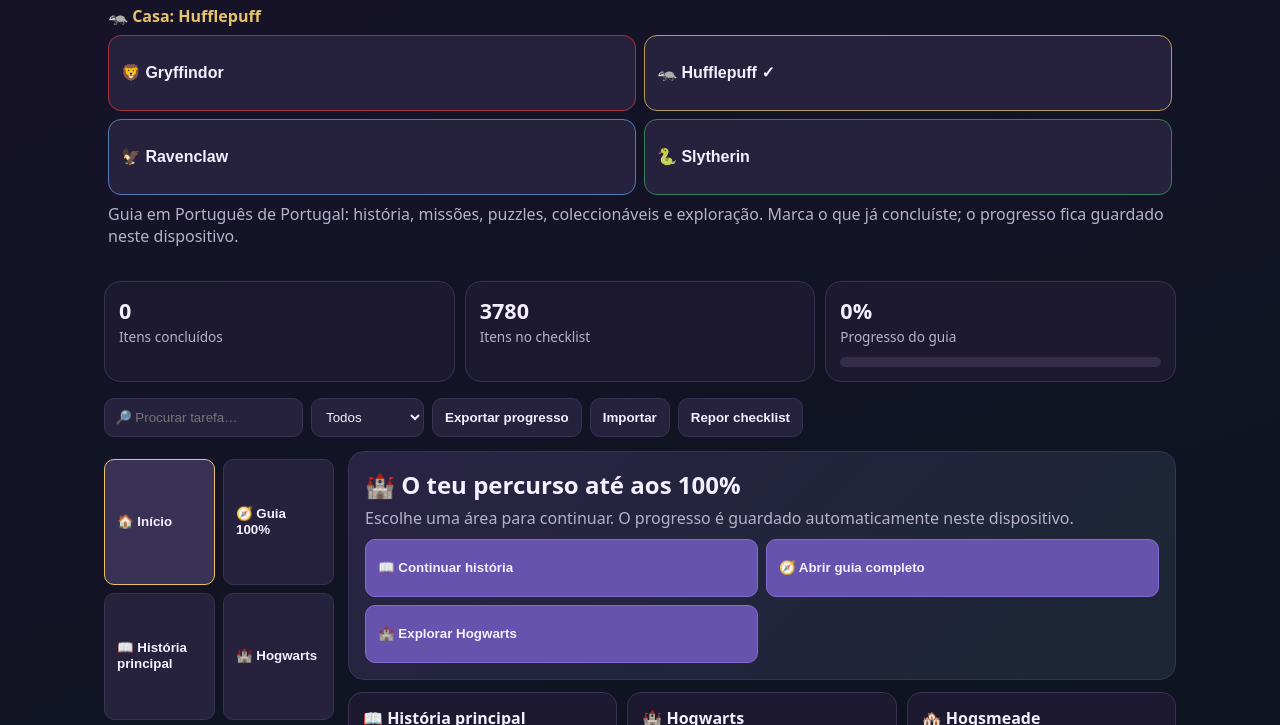
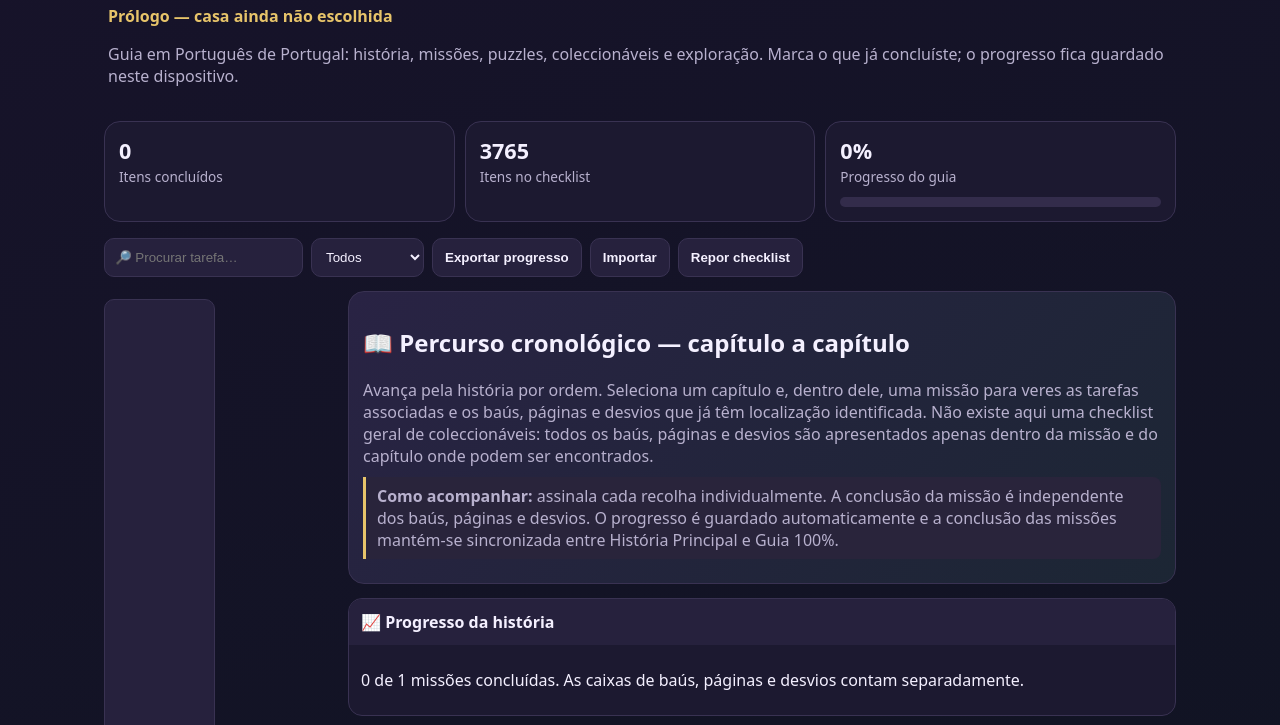
Before and after one commit to Vserra28/HogwartsLegacy, a plain HTML site: page index.html in a window 1280 px wide. Shown: the part 75-800 px from the top of the page. Drawn offline with Linux system fonts and the light colour scheme.

Commit message:
Add files via upload

```diff
--- a/index.html
+++ b/index.html
@@ -313,6 +313,7 @@ function renderChapterJourney(){
  if(storySelectedMission!==null)content.appendChild(button('← Missões do capítulo',()=>{storySelectedMission=null;}));
  content.appendChild(grid);
  storyChapters.forEach((chapter,ci)=>{
+  if(house59==='Prologo'&&ci!==0)return;
   const chapterBox=document.createElement('section');chapterBox.className='group chapter-card';
   const chapterSummary=document.createElement('h3');
   let cDone=0;chapter.quests.forEach(q=>{if(state['quest:'+normTask(q[0])]||state['guide:'+ci+'.'+chapter.quests.indexOf(q)])cDone++});
@@ -1118,10 +1119,20 @@ Array.from(categoryNav.children).forEach((btn,i)=>btn.classList.toggle('active',
 content.replaceChildren(categoryNav,categoryHost);
 }
 
+const prologueKey60='quest:the path to hogwarts';
+function isPrologue60(k){return k===prologueKey60||k==='guide:0.0'||/^guide:v(?:20\.mission|44\.steps)\.0\.0\./.test(k);}
+function read60(k){try{return JSON.parse(localStorage.getItem(k)||'{}')||{}}catch(_){return {}}}
 let house59=localStorage.getItem('hlHouse59')||'Hufflepuff';
+const oldProfile60=read60(house59==='Hufflepuff'?'hlTracker':'hlTracker:'+house59);
+if(!localStorage.getItem('hlHouse60Confirmed')){
+ const advanced=Object.keys(oldProfile60).some(k=>oldProfile60[k]&&!isPrologue60(k)&&!k.startsWith('migration:'));
+ if(advanced){localStorage.setItem('hlHouse60Confirmed','1');}
+ else {const draft=read60('hlTracker:prologue');for(const k of Object.keys(oldProfile60))if(isPrologue60(k)&&oldProfile60[k])draft[k]=true;localStorage.setItem('hlTracker:prologue',JSON.stringify(draft));house59='Prologo';}
+}
+if(localStorage.getItem('hlHouse59')==='Prologo')house59='Prologo';
 const houses59=['Gryffindor','Hufflepuff','Ravenclaw','Slytherin'];
-if(!houses59.includes(house59))house59='Hufflepuff';
-function storage59(){return house59==='Hufflepuff'?'hlTracker':'hlTracker:'+house59;}
+if(!houses59.includes(house59)&&house59!=='Prologo')house59='Hufflepuff';
+function storage59(){if(house59==='Prologo')return 'hlTracker:prologue';return house59==='Hufflepuff'?'hlTracker':'hlTracker:'+house59;}
 let state={};
 try { state=JSON.parse(localStorage.getItem(storage59())||"{}") || {}; } catch(e) { state={}; }
 storyChapters.forEach((ch,ci)=>ch.quests.forEach((q,qi)=>{if(state['guide:'+ci+'.'+qi])state['quest:'+normTask(q[0])]=true;}));
@@ -1210,10 +1221,23 @@ const houseData59={
  Ravenclaw:{icon:'🦅',color:'#507cb5',room:'Torre de Ravenclaw — entrada pela porta com aldrava em forma de águia',title:'A relíquia de Ollivander',steps:['Fala com Gerbold Ollivander na loja de varinhas em Hogsmeade.','Segue para o Corujal, a sudoeste de Hogwarts.','Sobe as escadas do Corujal e usa Accio nos puxadores dos nichos para encontrar as estátuas de gralhas.','Procura também no piso superior; coloca as cinco estátuas nos pedestais vazios.','Fala com Richard Jackdaw.']},
  Slytherin:{icon:'🐍',color:'#38805a',room:'Masmorras de Slytherin — entrada pela parede de pedra junto à Grande Escadaria inferior',title:'A última esperança de Scrope',steps:['Procura as notas de Scrope no pátio da Torre do Relógio e do outro lado da ponte.','Usa Accio ou Levioso numa caixa para alcançar a nota sobre a rocha; procura a nota na abóbora.','Encontra Scrope junto à água.','Segue a margem até à gruta de Apollonia Black; coloca a torrada no pedestal.','Examina o diário na gruta e fala com Richard Jackdaw.']}
 };
-const hd59=houseData59[house59];
-document.getElementById('houseLabel59').textContent=hd59.icon+' Casa: '+house59;
-for(const h of houses59){const b=document.createElement('button');b.textContent=houseData59[h].icon+' '+h+(h===house59?' ✓':'');b.style.borderColor=houseData59[h].color;b.onclick=()=>{if(h===house59)return;if(!confirm('Mudar para '+h+'? O progresso de '+house59+' fica guardado separadamente.'))return;localStorage.setItem('hlHouse59',h);location.reload();};document.getElementById('houseButtons59').appendChild(b);}
-if(house59!=='Hufflepuff'){
+const hd59=houseData59[house59]||{};
+function choose60(h){
+ if(house59==='Prologo'){
+  if(!state[prologueKey60]&&!state['guide:0.0'])return;
+  const target=h==='Hufflepuff'?'hlTracker':'hlTracker:'+h;
+  const dest=read60(target);for(const k of Object.keys(state))if(isPrologue60(k)&&state[k])dest[k]=true;
+  localStorage.setItem(target,JSON.stringify(dest));localStorage.setItem('hlHouse60Confirmed','1');
+ }else if(h===house59)return;else if(!confirm('Mudar para '+h+'? O progresso atual fica guardado separadamente.'))return;
+ localStorage.setItem('hlHouse59',h);location.reload();
+}
+function header60(){const label=document.getElementById('houseLabel59'),grid=document.getElementById('houseButtons59');grid.replaceChildren();
+ const pending=house59==='Prologo';const ready=!!(state[prologueKey60]||state['guide:0.0']);
+ label.textContent=pending?(ready?'🎩 Chapéu Selecionador — escolhe a tua casa':'Prólogo — casa ainda não escolhida'):hd59.icon+' Casa: '+house59;
+ if(pending&&!ready)return;
+ for(const h of houses59){const b=document.createElement('button');b.textContent=houseData59[h].icon+' '+h+(h===house59?' ✓':'');b.style.borderColor=houseData59[h].color;b.onclick=()=>choose60(h);grid.appendChild(b);}
+}
+if(house59!=='Hufflepuff'&&house59!=='Prologo'){
  const q=storyChapters.flatMap(c=>c.quests).find(q=>q[0]==='House-specific quest');
  q[2]=hd59.title+' — missão exclusiva de '+house59+'. Disponível após as Provas de Merlin, a partir do nível 5.';q[3]='Segue os objetivos abaixo até encontrares Richard Jackdaw.';
  storyTitles47[q[0]]=hd59.title;displayTranslations[q[0]]=hd59.title;steps44[q[0]]=hd59.steps;missionDetails[q[0]]={counts:'Recolhas opcionais ainda não inventariadas para esta casa.',items:[],extras:[]};
@@ -1224,7 +1248,8 @@ if(house59!=='Hufflepuff'){
 }
 
 build57();
-
+const renderBefore60=render;
+render=function(){header60();if(house59==='Prologo'){current=0;storySelectedChapter=0;storySelectedMission=0;renderBefore60();nav.replaceChildren();const n=document.createElement('button');n.textContent='📖 Prólogo';n.onclick=()=>render();nav.appendChild(n);return;}renderBefore60();};
 render();
 </script>
 <script>if ("serviceWorker" in navigator) window.addEventListener("load", () => navigator.serviceWorker.register("./service-worker.js", {updateViaCache:"none"}).then(r=>r.update()).catch(() => {}));</script>
--- a/service-worker.js
+++ b/service-worker.js
@@ -1,4 +1,4 @@
-const CACHE_NAME = "hogwarts-checklist-v59";
+const CACHE_NAME = "hogwarts-checklist-v60";
 const APP_SHELL = ["./", "./index.html", "./manifest.webmanifest", "./icon-192.png", "./icon-512.png"];
 self.addEventListener("install", e => {e.waitUntil(caches.open(CACHE_NAME).then(c=>c.addAll(APP_SHELL.map(u=>new Request(u,{cache:"reload"})))).then(()=>self.skipWaiting()));});
 self.addEventListener("activate", e=>e.waitUntil(caches.keys().then(keys=>Promise.all(keys.filter(k=>k.startsWith("hogwarts-checklist-")&&k!==CACHE_NAME).map(k=>caches.delete(k)))).then(()=>self.clients.claim())));
```
